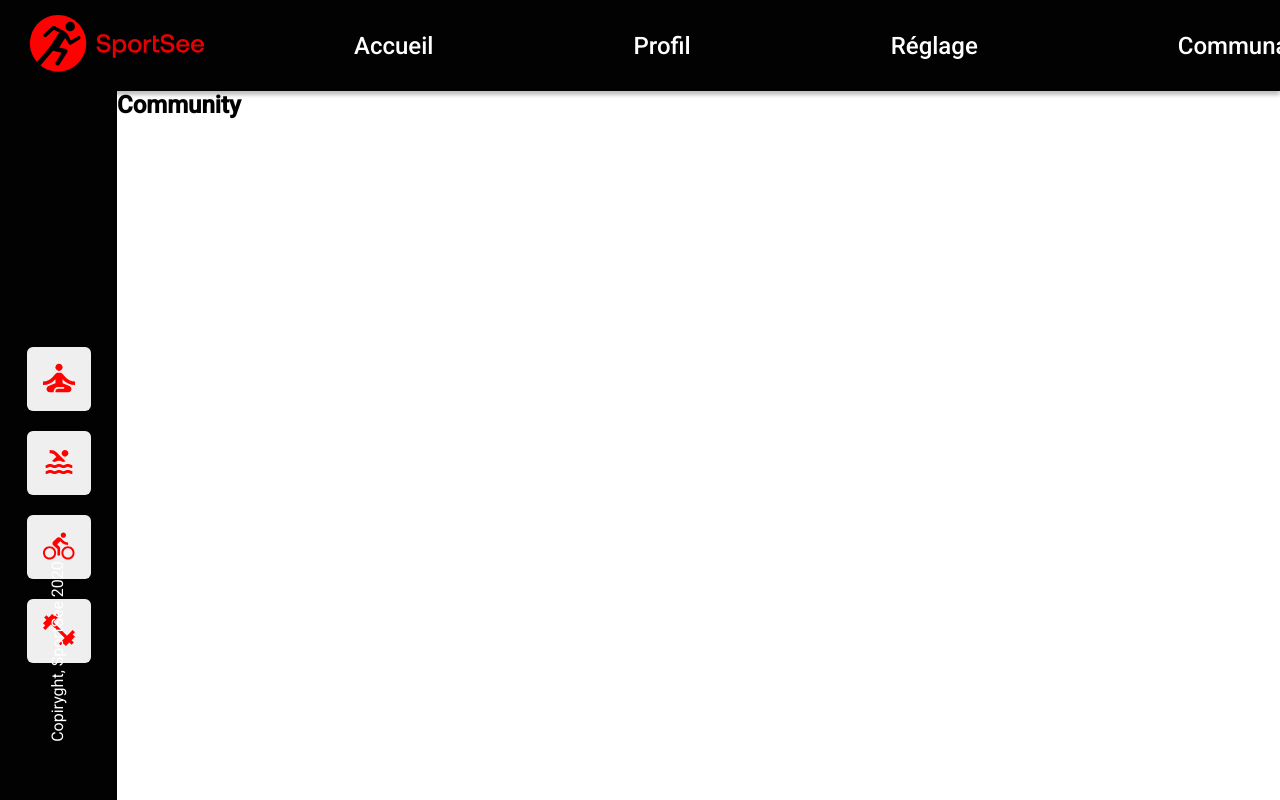
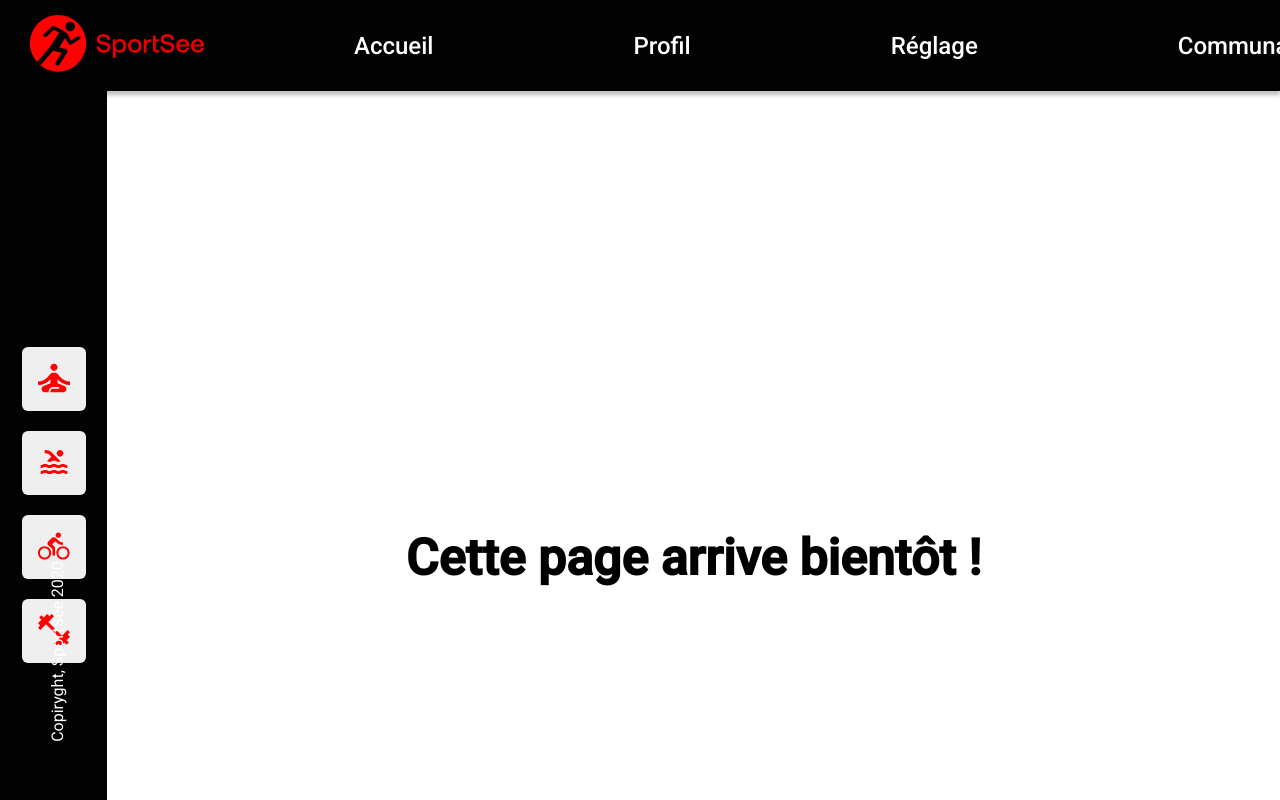
Before and after one commit to l-nikola/SportSee, a React (Vite) app: page /community in a window 1280 px wide. Shown: the top 800 px of the page. Built offline with nearby package versions, Linux system fonts and the light colour scheme.

Commit message:
feat : add commingSonn component + fix structure

```diff
--- /dev/null
+++ b/src/components/CommingSoon/index.jsx
@@ -0,0 +1,5 @@
+function CommingSoon() {
+  return <h1 className="commingSoon">Cette page arrive bientôt !</h1>;
+}
+
+export default CommingSoon;
--- a/src/components/Layout/index.jsx
+++ b/src/components/Layout/index.jsx
@@ -7,7 +7,7 @@ function Layout({ children }) {
       <Header />
       <main>
         <Sidebar />
-        <section>{children}</section>
+        {children}
       </main>
     </>
   );
--- a/src/pages/Community/index.jsx
+++ b/src/pages/Community/index.jsx
@@ -1,8 +1,10 @@
+import CommingSoon from "../../components/CommingSoon";
+
 function Community() {
   return (
-    <main>
-      <h2>Community</h2>
-    </main>
+    <section className="community">
+      <CommingSoon />
+    </section>
   );
 }
 
--- a/src/pages/Error/index.jsx
+++ b/src/pages/Error/index.jsx
@@ -1,8 +1,8 @@
 function Error() {
   return (
-    <main>
+    <section>
       <h2>Error</h2>
-    </main>
+    </section>
   );
 }
 
--- a/src/pages/Home/index.jsx
+++ b/src/pages/Home/index.jsx
@@ -1,8 +1,8 @@
 function Home() {
   return (
-    <main>
+    <section>
       <h2>Home</h2>
-    </main>
+    </section>
   );
 }
 
--- a/src/pages/Profile/index.jsx
+++ b/src/pages/Profile/index.jsx
@@ -1,8 +1,8 @@
 function Profile() {
   return (
-    <main>
+    <section>
       <h2>Profile</h2>
-    </main>
+    </section>
   );
 }
 
--- a/src/pages/Settings/index.jsx
+++ b/src/pages/Settings/index.jsx
@@ -1,8 +1,10 @@
+import CommingSoon from "../../components/CommingSoon";
+
 function Settings() {
   return (
-    <main>
-      <h2>Settings</h2>
-    </main>
+    <section className="settings">
+      <CommingSoon />
+    </section>
   );
 }
 
--- a/src/styles/index.css
+++ b/src/styles/index.css
@@ -1,4 +1,5 @@
 /* *********** Import ********** */
+@import "./pages.css";
 @import "./header.css";
 @import "./sidebar.css";
 @import "./sidebarButton.css";
@@ -27,3 +28,7 @@ ul {
 main {
   display: flex;
 }
+
+.commingSoon {
+  font-size: 50px;
+}
--- /dev/null
+++ b/src/styles/pages.css
@@ -0,0 +1,15 @@
+/* *********** Settings ********** */
+.settings {
+  width: 100%;
+  display: flex;
+  align-items: center;
+  justify-content: center;
+}
+
+/* *********** Community ********** */
+.community {
+  width: 100%;
+  display: flex;
+  align-items: center;
+  justify-content: center;
+}
```
